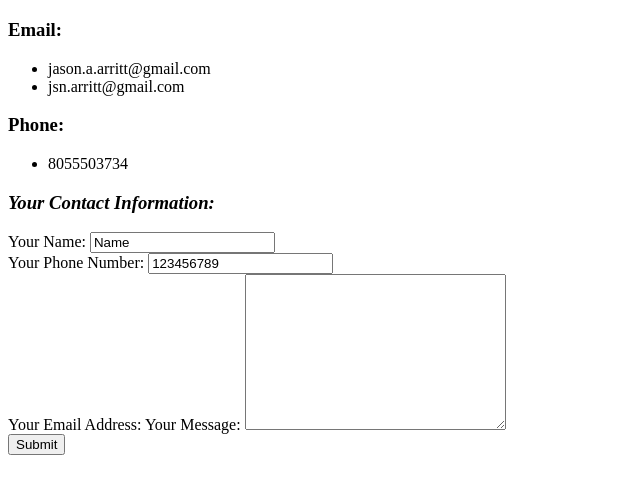
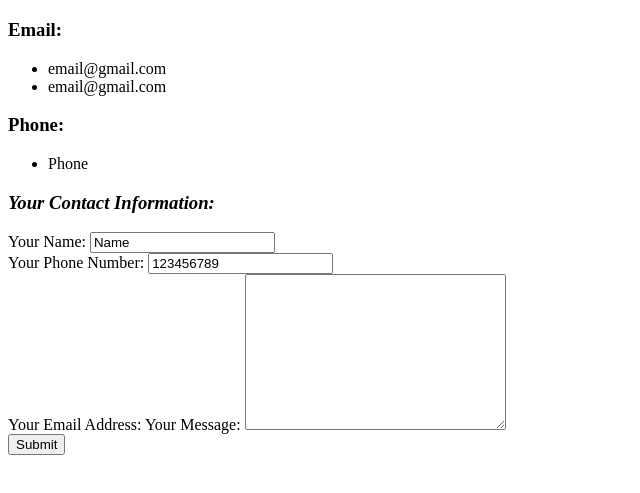
Before and after one commit to jsnarritt/CV, a plain HTML site: page contact-me.html in a window 1280 px wide. Shown: the part 61-554 px from the top of the page, without its empty margins (0-640 px from the left). Drawn offline with Linux system fonts and the light colour scheme.

Commit message:
Fake Contact Info

```diff
--- a/contact-me.html
+++ b/contact-me.html
@@ -8,13 +8,13 @@
     <h1>My Contact Information</h1>
     <h3>Email:</h3>
       <ul>
-        <li>jason.a.arritt@gmail.com</li>
-        <li>jsn.arritt@gmail.com</li>
+        <li>email@gmail.com</li>
+        <li>email@gmail.com</li>
       </ul>
 
     <h3>Phone:</h3>
       <ul>
-        <li>8055503734</li>
+        <li>Phone</li>
       </ul>
 
     <h3>
```
